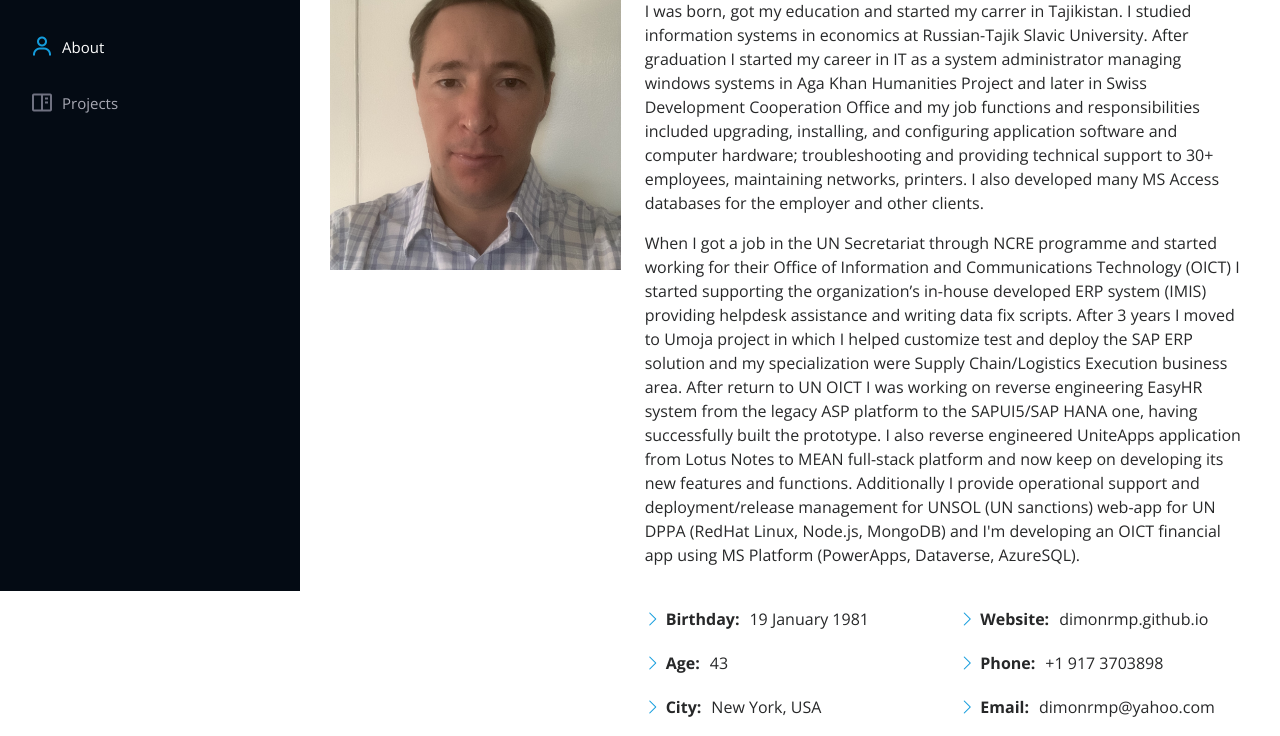
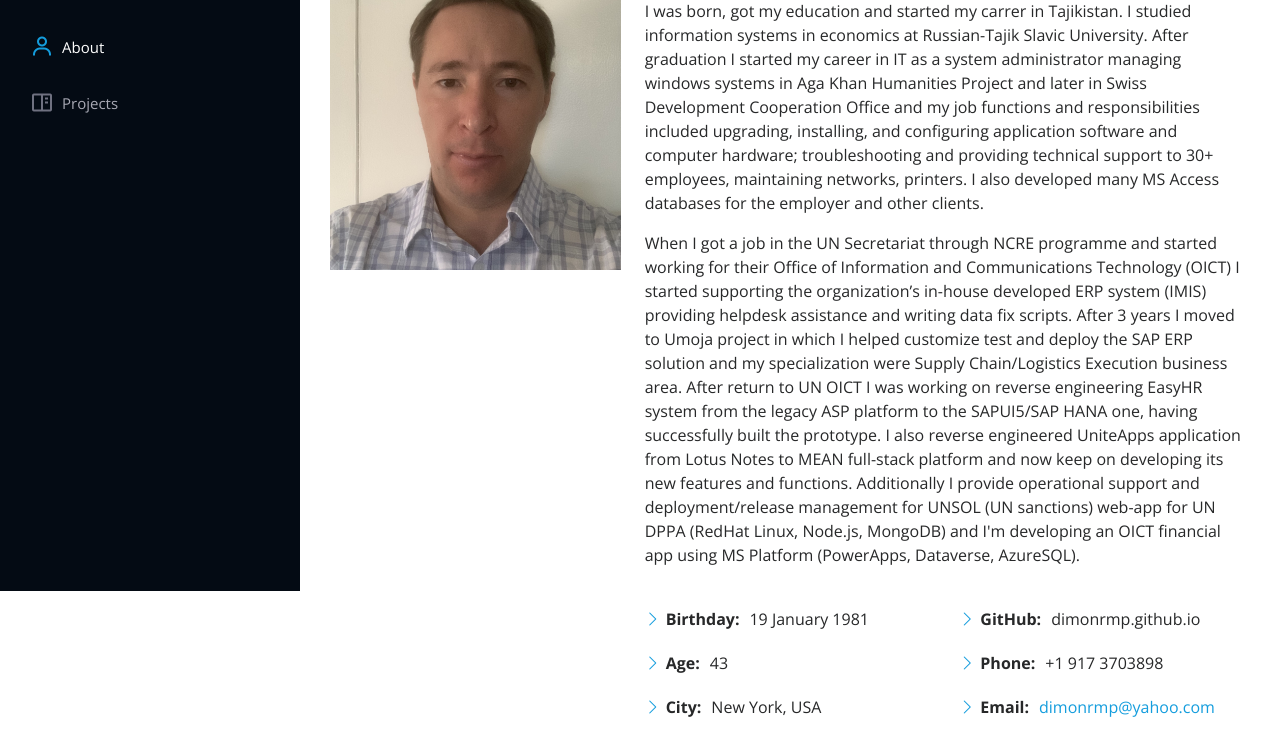
Before and after one commit to dimonrmp/dimonrmp.github.io, a plain HTML site: page index.html in a window 1280 px wide. Shown: the part 209-945 px from the top of the page. Drawn offline with nearby package versions, Linux system fonts and the light colour scheme.

Commit message:
Update index.html

```diff
--- a/index.html
+++ b/index.html
@@ -116,9 +116,10 @@
               <div class="col-lg-6">
                 <ul>
                   <!-- <li><i class="bi bi-chevron-right"></i> <strong>Degree:</strong> <span>Master</span></li> -->
-                  <li><i class="bi bi-chevron-right"></i> <strong>Website:</strong> <span>dimonrmp.github.io</span></li>
+                  <li><i class="bi bi-chevron-right"></i> <strong>GitHub:</strong> <span>dimonrmp.github.io</span></li>
                   <li><i class="bi bi-chevron-right"></i> <strong>Phone:</strong> <span>+1 917 3703898</span></li>
-                  <li><i class="bi bi-chevron-right"></i> <strong>Email:</strong> <span>dimonrmp@yahoo.com</span></li>
+                  <li><i class="bi bi-chevron-right"></i> <strong>Email:</strong> <a href="mailto:dimonrmp@yahoo.com" target="_blank"
+                    class="card-link">dimonrmp@yahoo.com</a></li>
                   <li><i class="bi bi-chevron-right"></i> <strong>LinkedIn:</strong>
                     <a href="https://www.linkedin.com/in/dmitry-popov-4955b817/" target="_blank"
                       class="card-link">dmitry-popov-4955b817</a>
```
